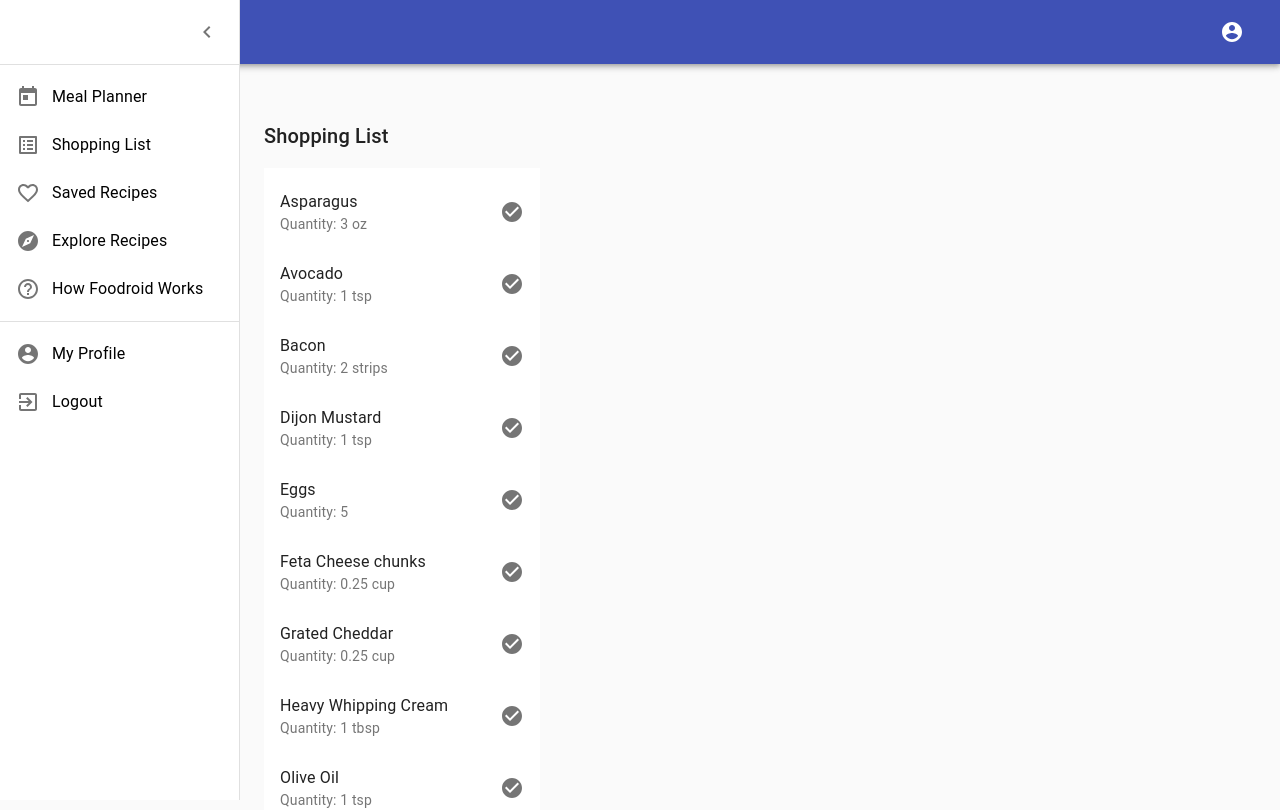
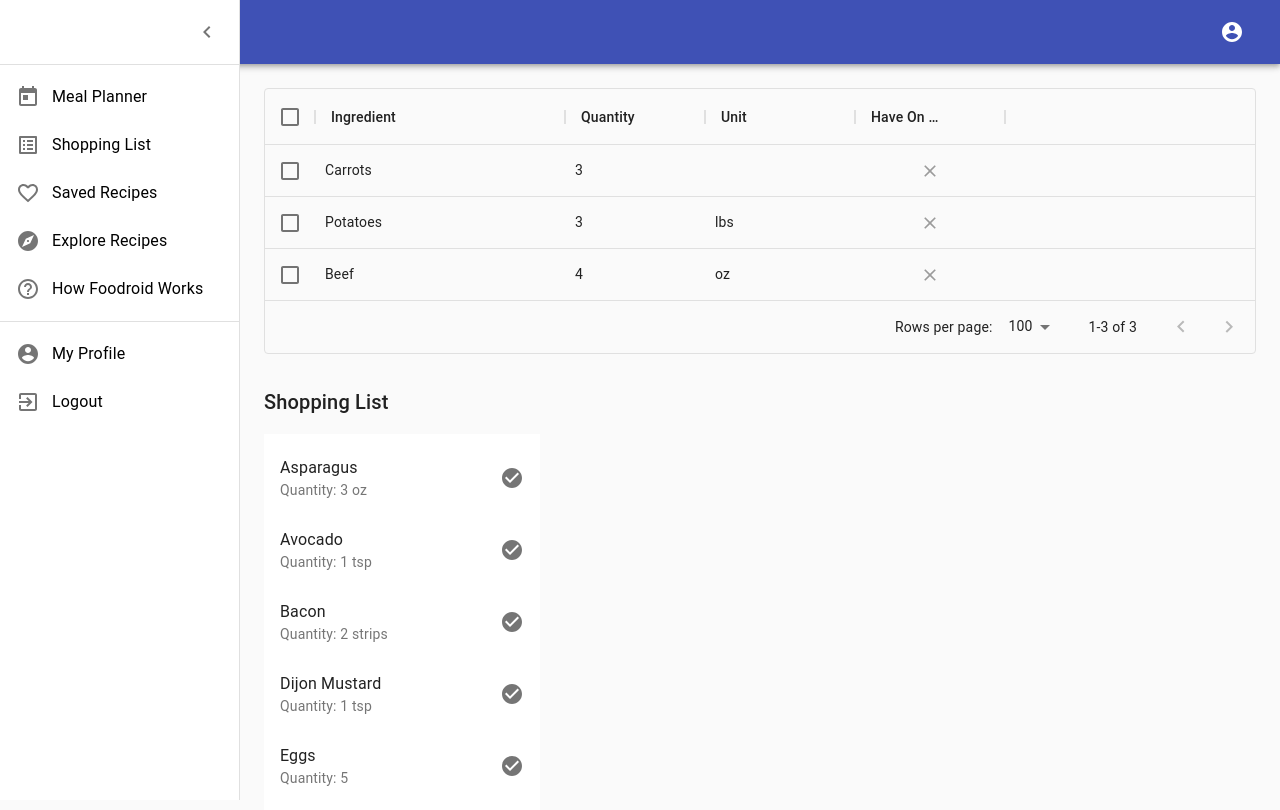
Before and after one commit to gage117/meal-planner, a React (Create React App) app in the folder client/: page /shopping-list in a window 1280 px wide. Shown: the top 810 px of the page. Built offline with nearby package versions, Linux system fonts and the light colour scheme.

Commit message:
Rendering datagrid to compare

```diff
--- a/client/src/pages/ShoppingList/index.js
+++ b/client/src/pages/ShoppingList/index.js
@@ -190,6 +190,20 @@ const mockPopulatedMealPlan = {
     ]
 }
 
+const rows = [
+    { id:1, ingredient: 'Carrots', quantity: 3, unit: "" },
+    { id:2, ingredient: 'Potatoes', quantity: 3, unit: "lbs" },
+    { id:3, ingredient: 'Beef', quantity: 4, unit: "oz" },
+  ];
+
+  const columns = [
+    { field: 'id', headerName: 'ID', hide: true },
+    { field: 'ingredient', headerName: 'Ingredient', width: 250 },
+    { field: 'quantity', headerName: 'Quantity', width: 140 },
+    { field: 'unit', headerName: 'Unit', width: 150 },
+    { field: 'haveOnHand', headerName: 'Have On Hand', type: 'boolean', isEditable: true, width: 150 },
+  ];
+
 function reduceIngredients(mealPlan) {
     const ingredientTotals = {};
     // Go over each meal of the day
@@ -197,6 +211,7 @@ function reduceIngredients(mealPlan) {
         console.log(mealArray);
         // Go over each meal in that array
         mealArray.map(meal => {
+            console.log(meal);
             // Go over each ingredient in that meal
             meal.ingredients.forEach(ingredient => {
                 // TODO: Implement unit conversion
@@ -224,6 +239,8 @@ export default function ShoppingList() {
     return (
         <MealPlannerContext.Consumer>
             {({mealPlan}) => (
+                <>
+                <DataGrid rows={rows} columns={columns} autoHeight checkboxSelection/>
                 <Grid container spacing={3}>
                     <Grid item xs={12} md={6} className={classes.root}>
                         <Typography variant="h6" className={classes.title}>
@@ -244,7 +261,9 @@ export default function ShoppingList() {
                             </List>
                         </div>
                     </Grid>
-                </Grid>)}
+                </Grid>
+                </>
+            )}
         </MealPlannerContext.Consumer>
     )
 }
```
